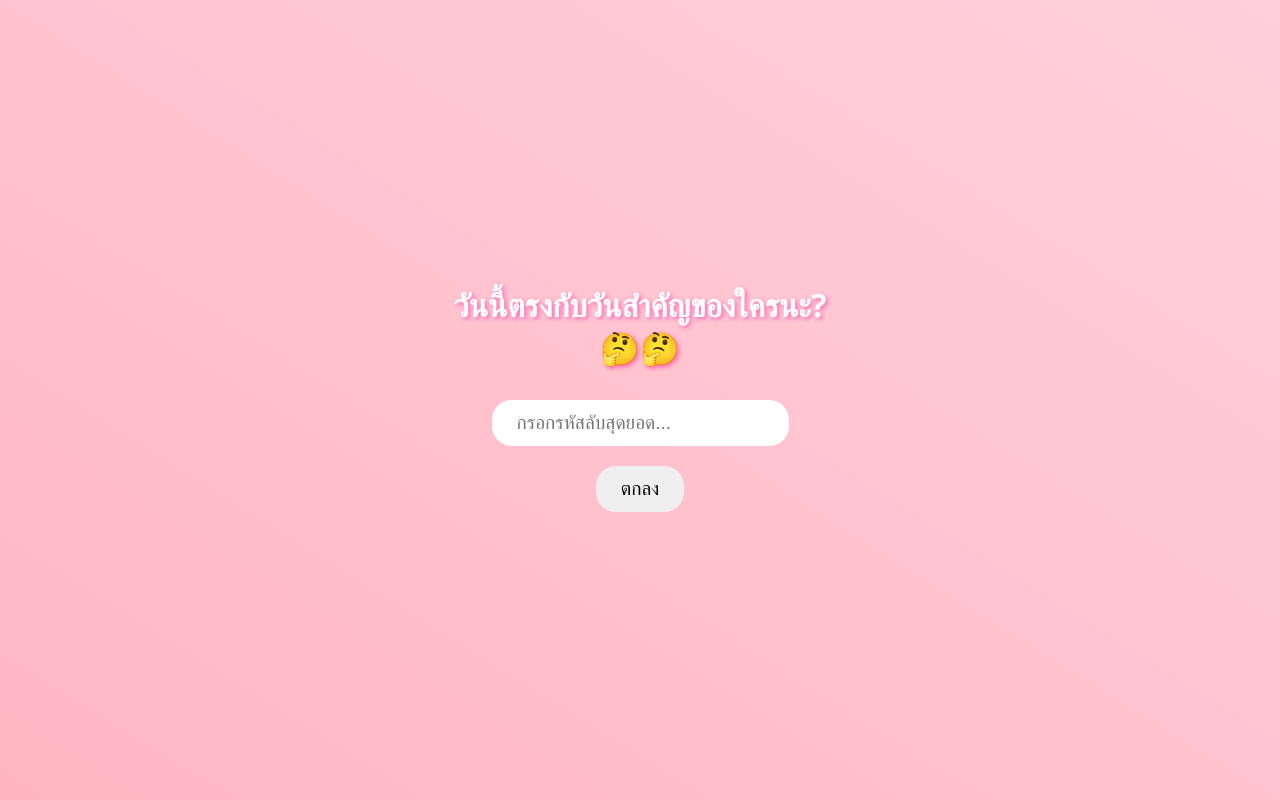
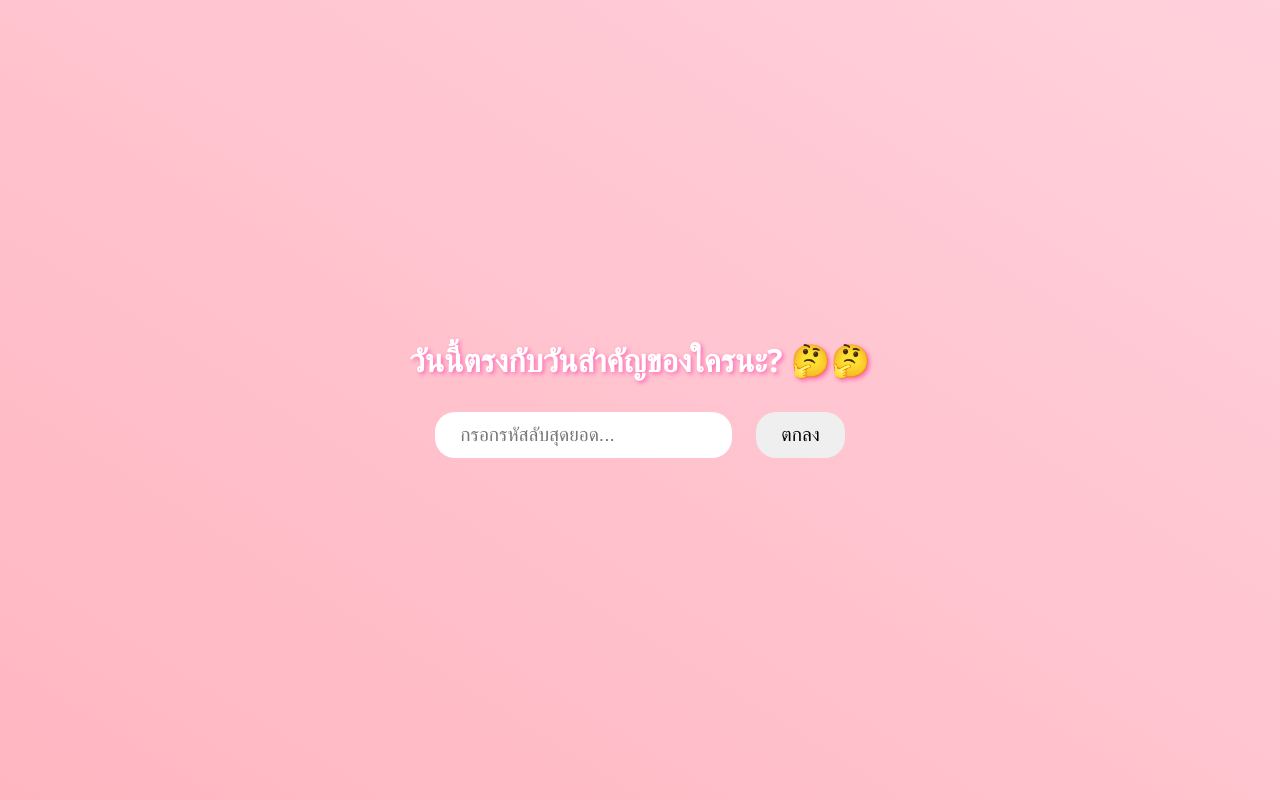
Before and after one commit to BigChe02/for-gf, a plain HTML site: page index.html in a window 1280 px wide. Drawn offline with Linux system fonts and the light colour scheme.

Commit message:
Update index.html

```diff
--- a/index.html
+++ b/index.html
@@ -110,11 +110,6 @@
       #loveBtn, #noBtn { font-size: 1em; padding: 8px 16px; }
     }
 
-    #page1, #page2 {
-      width: 100%;
-      max-width: 400px;  /* กำหนดความกว้างสูงสุด */
-      padding: 10px;
-    }
   </style>
 </head>
 <body>
```
